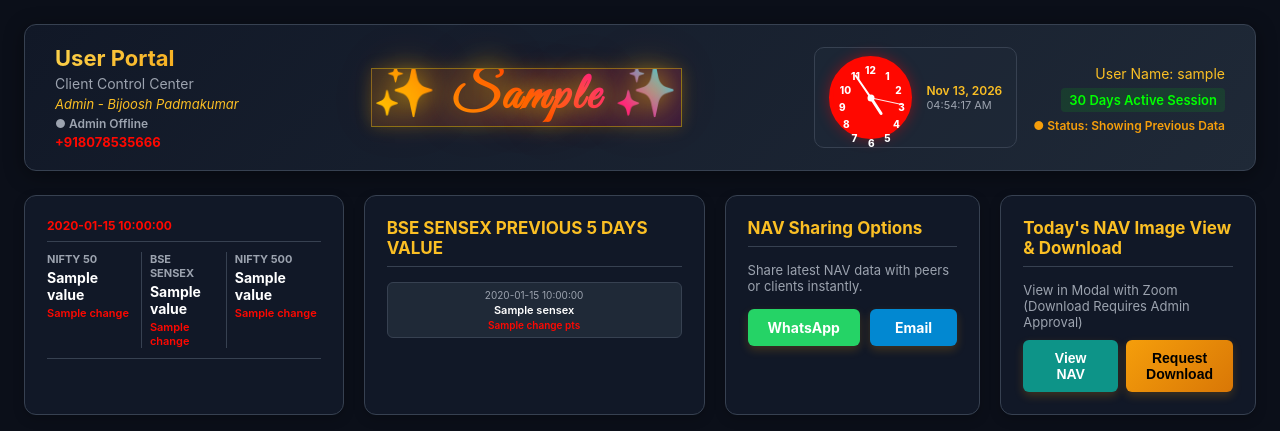
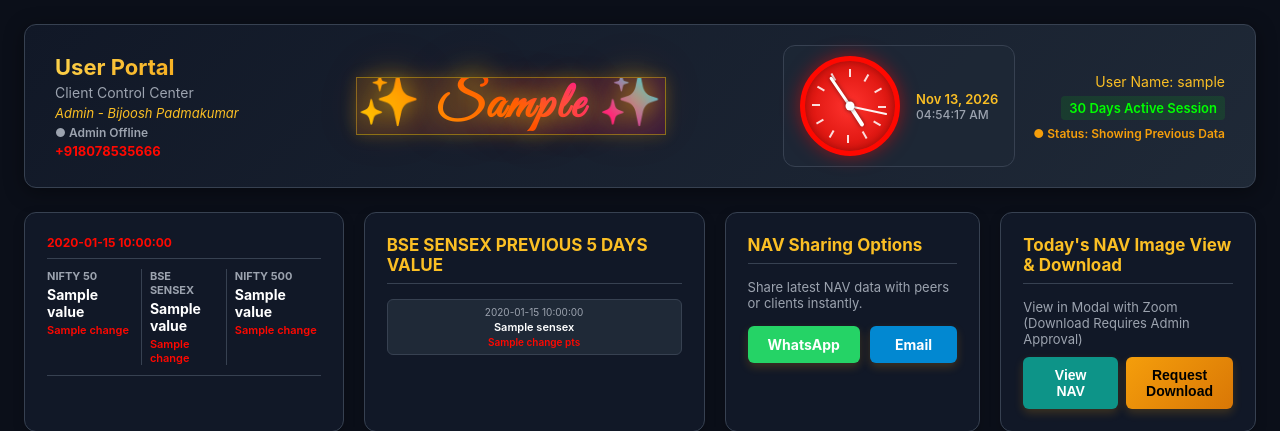
Before and after one commit to Bichu666/nav-dashboard, a Flask app: template templates/user_dashboard.html in a window 1280 px wide. Shown: the top 431 px of the page. Run offline with Flask 3, Linux system fonts and the light colour scheme; the template is opened without the code that fills it: most values are stand-ins (such as "Sample title", 1, 10 or a date in 2020); data that the repository does not hold is empty.

Commit message:
Update user_dashboard.html

```diff
--- a/templates/user_dashboard.html
+++ b/templates/user_dashboard.html
@@ -263,48 +263,38 @@
             gap: 8px;
         }
 
-        /* Apple Red Analog Clock Styling (Larger & Detailed Dial) */
+        /* Large Clean Apple Red Analog Clock Styling */
         .analog-clock-wrapper {
             display: flex;
             align-items: center;
-            gap: 14px;
-            background: rgba(31, 41, 55, 0.6);
+            gap: 16px;
+            background: rgba(31, 41, 55, 0.7);
             border: 1px solid var(--border-color);
-            padding: 8px 14px;
-            border-radius: 10px;
+            padding: 10px 16px;
+            border-radius: 12px;
         }
         .clock-face {
-            width: 75px;
-            height: 75px;
-            border: 4px solid #FF0800;
+            width: 90px;
+            height: 90px;
+            border: 5px solid #FF0800;
             border-radius: 50%;
             position: relative;
-            background: #FF0800;
-            box-shadow: 0 0 14px rgba(255, 8, 0, 0.4);
+            background: radial-gradient(circle, #ff332e 0%, #cc0600 100%);
+            box-shadow: 0 0 18px rgba(255, 8, 0, 0.5), inset 0 0 10px rgba(0, 0, 0, 0.3);
         }
-        .clock-number {
+        /* Dial Hour Markers */
+        .clock-marker {
             position: absolute;
-            font-size: 10px;
-            font-weight: 800;
-            color: #ffffff;
-            width: 14px;
-            height: 14px;
-            text-align: center;
-            line-height: 14px;
+            background: rgba(255, 255, 255, 0.85);
+            top: 50%;
+            left: 50%;
+            transform-origin: 0 0;
         }
-        /* Positioning 12 numbers around the dial */
-        .num-12 { top: 3px; left: 30px; }
-        .num-1 { top: 9px; left: 47px; }
-        .num-2 { top: 23px; left: 58px; }
-        .num-3 { top: 40px; left: 61px; }
-        .num-4 { top: 57px; left: 56px; }
-        .num-5 { top: 71px; left: 47px; }
-        .num-6 { top: 76px; left: 31px; }
-        .num-7 { top: 71px; left: 14px; }
-        .num-8 { top: 57px; left: 6px; }
-        .num-9 { top: 40px; left: 2px; }
-        .num-10 { top: 23px; left: 5px; }
-        .num-11 { top: 9px; left: 15px; }
+        .marker-hour {
+            width: 2px;
+            height: 8px;
+            margin-left: -1px;
+        }
 
         .clock-hand {
             position: absolute;
@@ -312,19 +302,20 @@
             left: 50%;
             transform-origin: bottom center;
             transform: translateX(-50%) rotate(0deg);
-            border-radius: 2px;
+            border-radius: 3px;
         }
-        .hour-hand { width: 3px; height: 20px; background: #ffffff; z-index: 3; }
-        .min-hand { width: 2px; height: 28px; background: #ffffff; z-index: 4; }
-        .sec-hand { width: 1px; height: 32px; background: #ffffff; z-index: 5; opacity: 0.9; }
+        .hour-hand { width: 4px; height: 24px; background: #ffffff; z-index: 3; box-shadow: 0 0 4px rgba(0,0,0,0.5); }
+        .min-hand { width: 3px; height: 35px; background: #ffffff; z-index: 4; box-shadow: 0 0 4px rgba(0,0,0,0.5); }
+        .sec-hand { width: 1.5px; height: 38px; background: #ffffff; z-index: 5; opacity: 0.95; }
         .clock-center-dot {
             position: absolute;
             top: 50%; left: 50%;
-            width: 7px; height: 7px;
+            width: 9px; height: 9px;
             background: #ffffff;
             border-radius: 50%;
             transform: translate(-50%, -50%);
             z-index: 6;
+            box-shadow: 0 0 4px rgba(0,0,0,0.6);
         }
     </style>
 </head>
@@ -361,30 +352,19 @@
                 {% endif %}
             </div>
 
-            <!-- Header Right with Apple Red Analog Clock on Left of Username -->
-            <div class="header-right" style="display: flex; align-items: center; gap: 16px;">
+            <!-- Header Right with Large Apple Red Analog Clock on Left of Username -->
+            <div class="header-right" style="display: flex; align-items: center; gap: 18px;">
                 <div class="analog-clock-wrapper">
-                    <div class="clock-face">
-                        <div class="clock-number num-12">12</div>
-                        <div class="clock-number num-1">1</div>
-                        <div class="clock-number num-2">2</div>
-                        <div class="clock-number num-3">3</div>
-                        <div class="clock-number num-4">4</div>
-                        <div class="clock-number num-5">5</div>
-                        <div class="clock-number num-6">6</div>
-                        <div class="clock-number num-7">7</div>
-                        <div class="clock-number num-8">8</div>
-                        <div class="clock-number num-9">9</div>
-                        <div class="clock-number num-10">10</div>
-                        <div class="clock-number num-11">11</div>
+                    <div class="clock-face" id="clock-face">
+                        <!-- Hour Markers (Generated dynamically or rendered cleanly) -->
                         <div class="clock-hand hour-hand" id="hour-hand"></div>
                         <div class="clock-hand min-hand" id="min-hand"></div>
                         <div class="clock-hand sec-hand" id="sec-hand"></div>
                         <div class="clock-center-dot"></div>
                     </div>
                     <div style="text-align: left;">
-                        <div id="analog-date-label" style="font-size: 12px; font-weight: 600; color: var(--accent-gold);">Loading Date...</div>
-                        <div id="analog-time-label" style="font-size: 11px; color: var(--text-muted);">00:00:00 AM</div>
+                        <div id="analog-date-label" style="font-size: 13px; font-weight: 600; color: var(--accent-gold);">Loading Date...</div>
+                        <div id="analog-time-label" style="font-size: 12px; color: var(--text-muted); font-weight: 500;">00:00:00 AM</div>
                     </div>
                 </div>
 
@@ -725,6 +705,17 @@
     </div>
 
     <script>
+        // Generate crisp hour ticks automatically around the clock face
+        const clockFace = document.getElementById('clock-face');
+        if (clockFace) {
+            for (let i = 0; i < 12; i++) {
+                const marker = document.createElement('div');
+                marker.className = 'clock-marker marker-hour';
+                marker.style.transform = `rotate(${i * 30}deg) translateY(-37px)`;
+                clockFace.appendChild(marker);
+            }
+        }
+
         // Real-Time Apple Red Analog Clock Script
         function updateAnalogClock() {
             const now = new Date();
```
